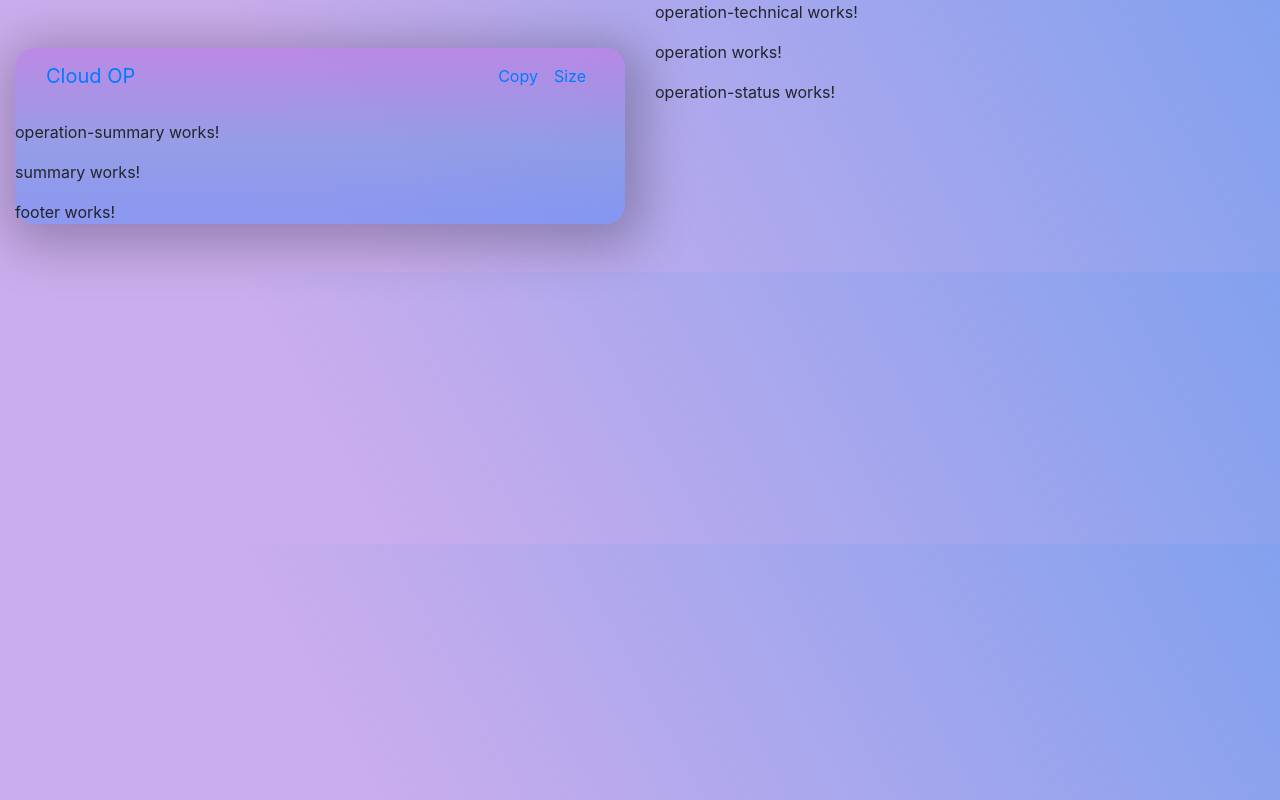
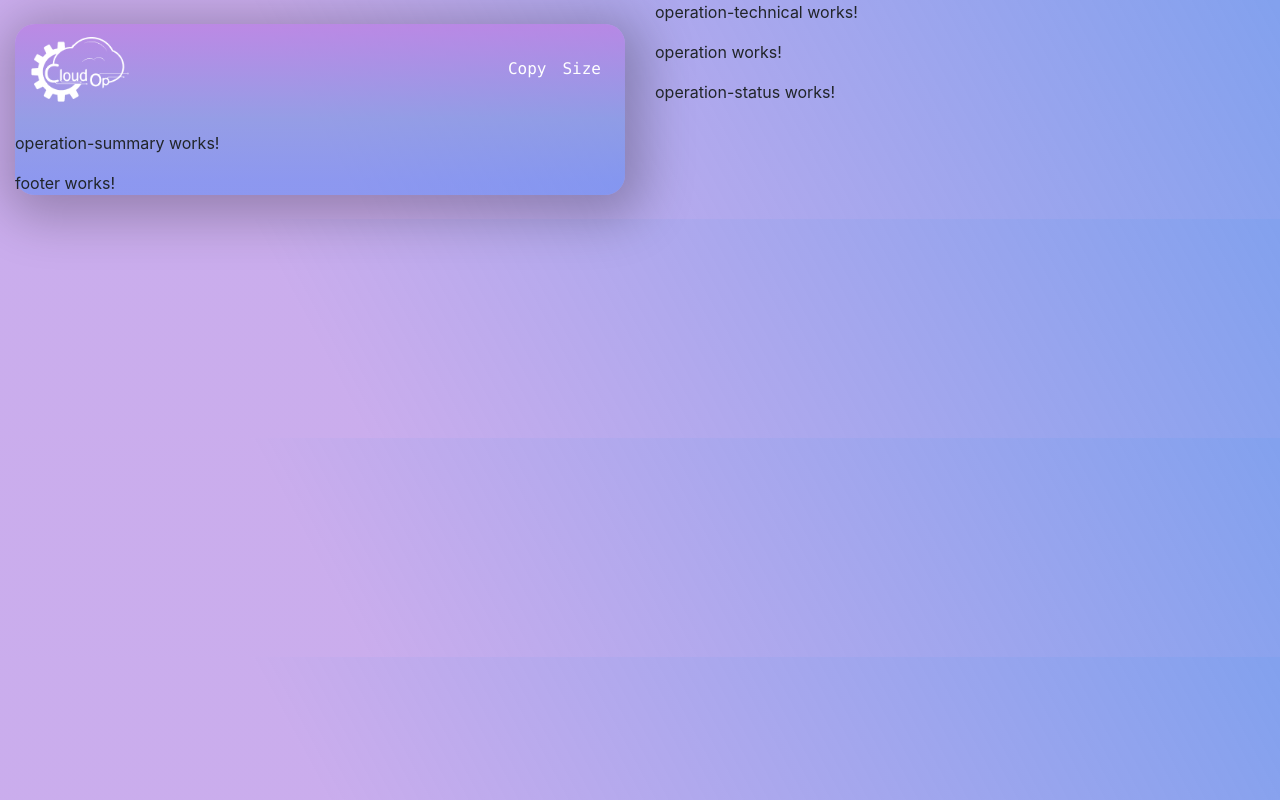
Before and after one commit to Nagaaswin/Cloud-OP-Frontend, an Angular app: page / in a window 1280 px wide. Built offline with nearby package versions, Linux system fonts and the light colour scheme.

Commit message:
added logo and added font color

```diff
--- a/src/app/header/header.component.css
+++ b/src/app/header/header.component.css
@@ -0,0 +1,3 @@
+.app-logo {
+  padding: 0;
+}
--- a/src/app/header/header.component.html
+++ b/src/app/header/header.component.html
@@ -1,6 +1,11 @@
 <nav class="navbar navbar-expand-sm mb-3">
-  <div class="container">
-    <a class="navbar-brand" routerLink="/">Cloud OP</a>
+  <a class="navbar-brand" routerLink="/">
+    <img
+      src="../../assets/app-logo.png"
+      alt="Cloud Op"
+      class="col-md-9 app-logo"
+    />
+  </a>
   <button
     class="navbar-toggler"
     data-toggle="collapse"
@@ -11,12 +16,15 @@
   <div class="collapse navbar-collapse" id="navbarNav">
     <ul class="navbar-nav ml-auto">
       <li class="nav-item">
-          <a class="nav-link" routerLink="/copy">Copy</a>
+        <a class="nav-link text-white text-monospace" routerLink="/copy"
+          >Copy</a
+        >
       </li>
       <li class="nav-item">
-          <a class="nav-link" routerLink="/size">Size</a>
+        <a class="nav-link text-white text-monospace h-4" routerLink="/size"
+          >Size</a
+        >
       </li>
     </ul>
   </div>
-  </div>
 </nav>
--- a/src/app/summary/summary.component.css
+++ b/src/app/summary/summary.component.css
@@ -1,4 +1,4 @@
-.my-5 {
+.summary {
   background: linear-gradient(
     180deg,
     rgba(184, 129, 227, 0.81) 0.84%,
--- a/src/app/summary/summary.component.html
+++ b/src/app/summary/summary.component.html
@@ -1,6 +1,5 @@
-<div class="my-5">
+<div class="my-4 summary">
   <app-header></app-header>
   <app-operation-summary></app-operation-summary>
-  <p>summary works!</p>
   <app-footer></app-footer>
 </div>
```
Also changed, not shown: src/assets/app-logo.png (added). Lines whose indentation alone changed are shown as unchanged.
